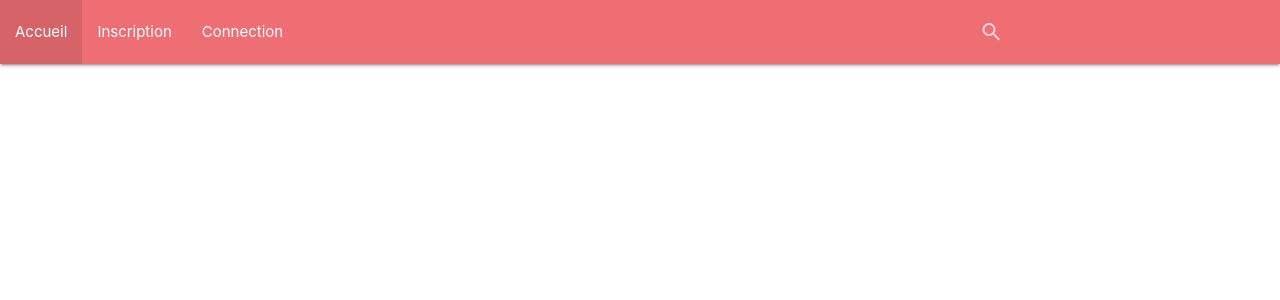
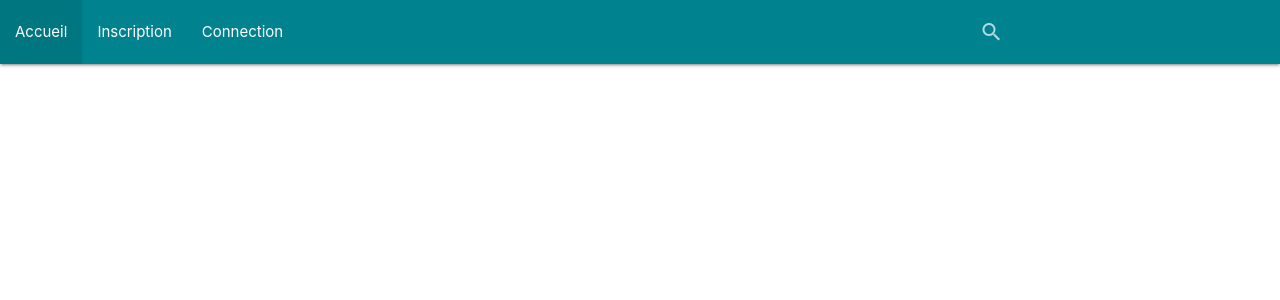
Before and after one commit to olivier-crozet/runtrack4, a PHP site: page / in a window 1280 px wide. Shown: the top 300 px of the page. Run offline with PHP 8.4, Linux system fonts and the light colour scheme.

Commit message:
passage en cdn

```diff
--- a/jour02/job01/index.php
+++ b/jour02/job01/index.php
@@ -3,19 +3,24 @@
     <head>
       <!--Import Google Icon Font-->
       <link href="https://fonts.googleapis.com/icon?family=Material+Icons" rel="stylesheet">
+
+       <link rel="stylesheet" href="https://cdnjs.cloudflare.com/ajax/libs/materialize/1.0.0/css/materialize.min.css">
+
+       <!--pour java script-->
+       <script src="https://cdnjs.cloudflare.com/ajax/libs/materialize/1.0.0/js/materialize.min.js"></script>
       <!--Import materialize.css-->
-      <link type="text/css" rel="stylesheet" href="css/materialize.min.css"  media="screen,projection"/>
+     <!--<link type="text/css" rel="stylesheet" href="css/materialize.min.css"  media="screen,projection"/>-->
 
       <!--Let browser know website is optimized for mobile-->
       <meta name="viewport" content="width=device-width, initial-scale=1.0"/>
     </head>
 
     <body>
-      <header>
-         <nav>
+      <header >
+         <nav  >
 
-    <div class="nav-wrapper">
-      <a href="#" class="brand-logo right"> <form>
+    <div  class="  cyan darken-3 nav-wrapper" >
+      <a  href="#" class="brand-logo right"> <form>
         <div class="input-field">
           <input id="search" type="search" required>
           <label class="label-icon" for="search"><i class="material-icons">search</i></label>
```
